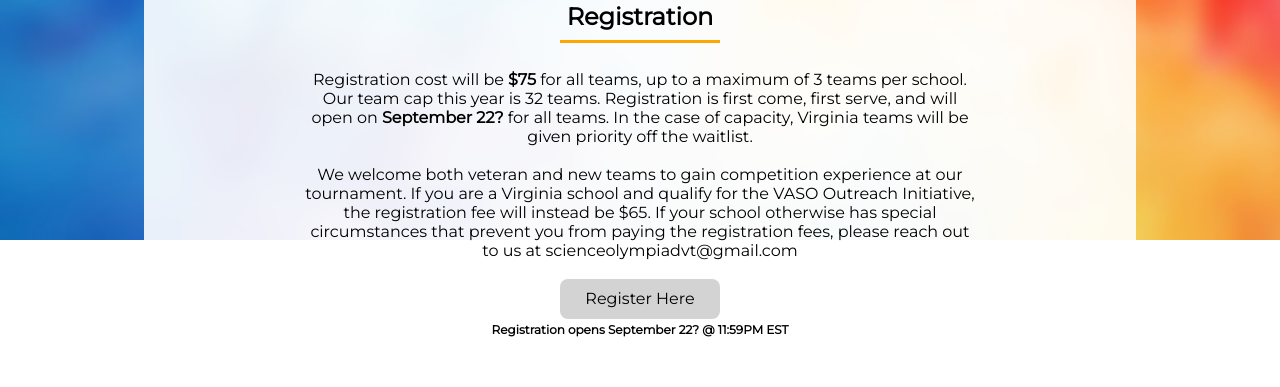
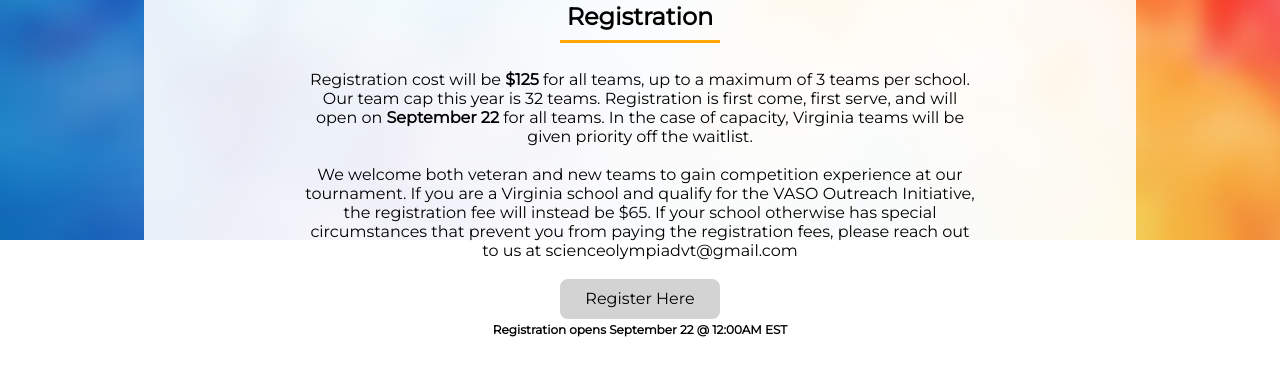
Before and after one commit to Pojoto/sovt-website, a SvelteKit app: page /tournament-info in a window 1280 px wide. Shown: the part 560-947 px from the top of the page. Built offline with nearby package versions, Linux system fonts and the light colour scheme.

Commit message:
Update +page.svelte

```diff
--- a/src/routes/tournament-info/+page.svelte
+++ b/src/routes/tournament-info/+page.svelte
@@ -33,9 +33,9 @@
             </h2>
             <br>
             <p style="text-align:center; width:75%; margin:auto">
-                Registration cost will be <b>$75</b> for all teams, up to a maximum of 3 teams per school.
+                Registration cost will be <b>$125</b> for all teams, up to a maximum of 3 teams per school.
                 Our team cap this year is 32 teams. Registration is first come, first serve, and will open on
-                <b>September 22?</b> for all teams. In the case of capacity, Virginia teams will be given priority off the waitlist.
+                <b>September 22</b> for all teams. In the case of capacity, Virginia teams will be given priority off the waitlist.
                 <br><br>
             </p>
 
@@ -48,7 +48,7 @@
                 <br><br>
                 <Button text="Register Here" url="https://docs.google.com/forms/d/e/1FAIpQLSfIJPr-Qsn3Vzu81WvKvHpUXE2WlsvyCE-NhNRDihZq_-7uoA/viewform" active={false}/>
 
-                <b style="font-size:.75rem;">Registration opens September 22? @ 11:59PM EST</b>
+                <b style="font-size:.75rem;">Registration opens September 22 @ 12:00AM EST</b>
 
             </p>
         </div>
```
